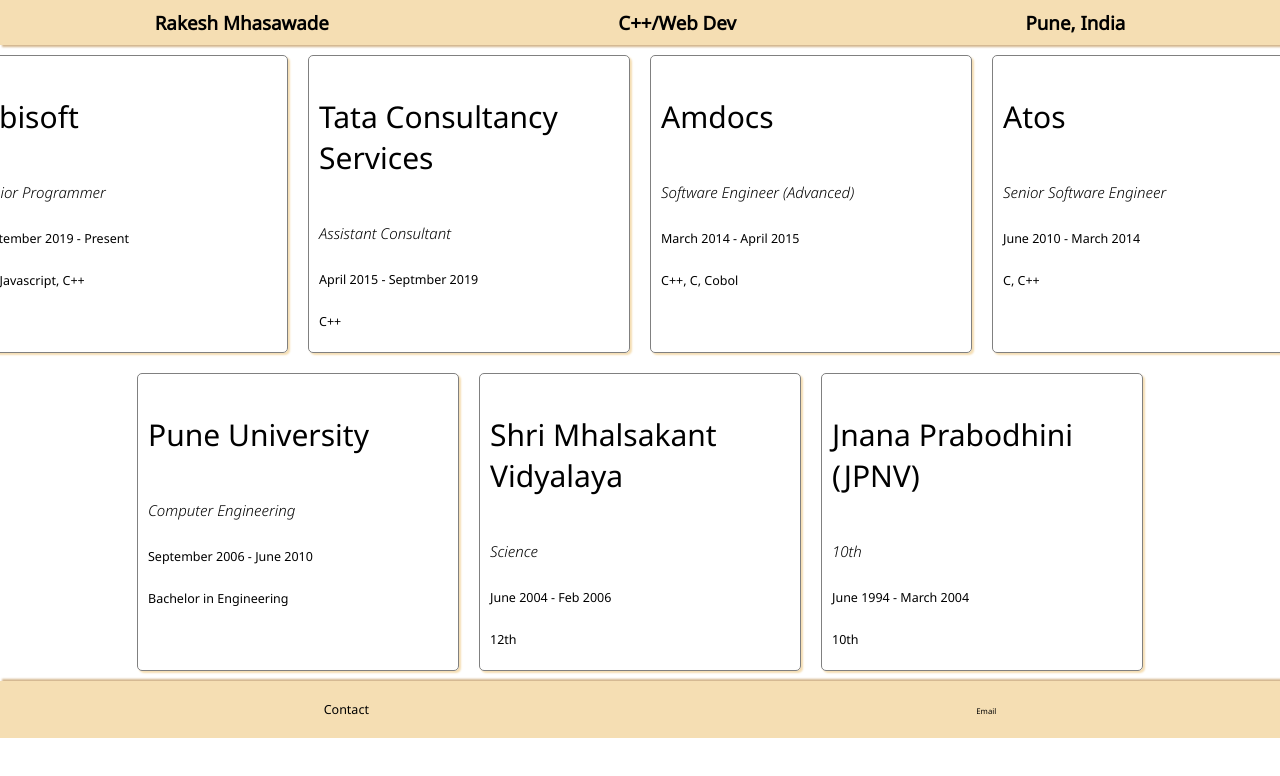
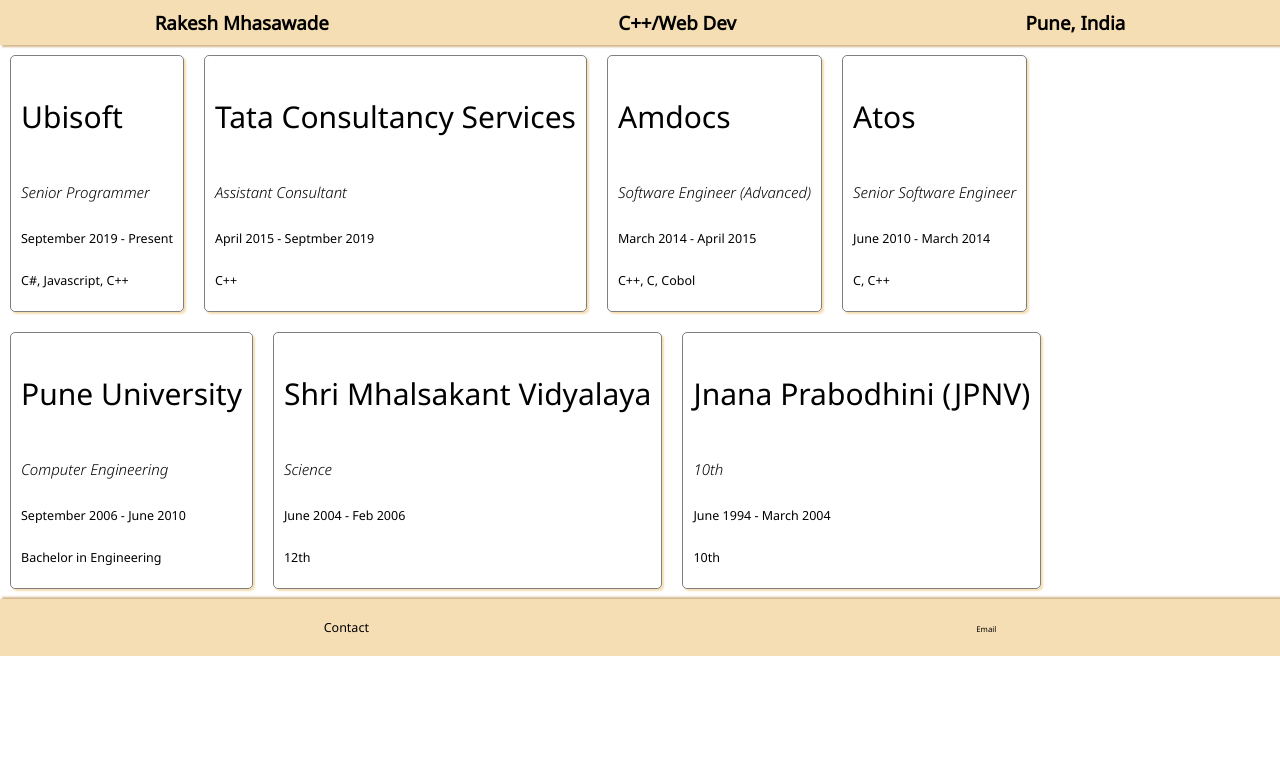
Before and after one commit to rakesh-m/my-profile, a React (Create React App) app: page / in a window 1280 px wide. Shown: the top 776 px of the page. Built offline with nearby package versions, Linux system fonts and the light colour scheme.

Commit message:
Styling corrections

```diff
--- a/src/App.css
+++ b/src/App.css
@@ -1,13 +1,11 @@
 * {
   font-family: 'Noto Sans', sans-serif;
   font-size: 62.5%;
-  /* background: whitesmoke; */
 }
 
 .App {
   display: flex;
   flex-direction: column;
-  /* flex-basis: content; */
 }
 
 header {
@@ -27,13 +25,11 @@ header div {
 
 .jobCards {
   display: flex;
-  justify-content: center;
   overflow-x: auto;
   flex-wrap: nowrap;
 }
 
 .job--card {
-  /* flex-basis: 300px; */
   font-size: 2rem;
   padding: 10px;
   margin: 10px;
@@ -42,7 +38,7 @@ header div {
   box-shadow: 2px 2px 2px wheat;
   display: flex;
   flex-direction: column;
-  flex: 0 0 300px;
+  flex: 0 0 auto;
 }
 
 .company {
@@ -55,8 +51,6 @@ header div {
 }
 
 footer {
-  /* position: relative; */
-  /* position: absolute; */
   width: 100%;
   padding: 2rem;
   display: flex;
@@ -67,11 +61,9 @@ footer {
   background: wheat;
   padding: 2rem;
   box-shadow: 2px -2px 2px tan;
-  /* margin-bottom: 0; */
 }
 
 .email {
-  /* font-size: 2rem; */
   color: black;
   text-decoration: none;
 }
```
